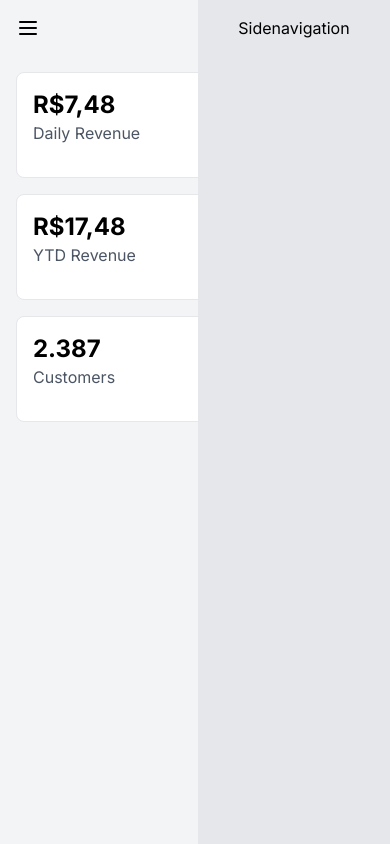
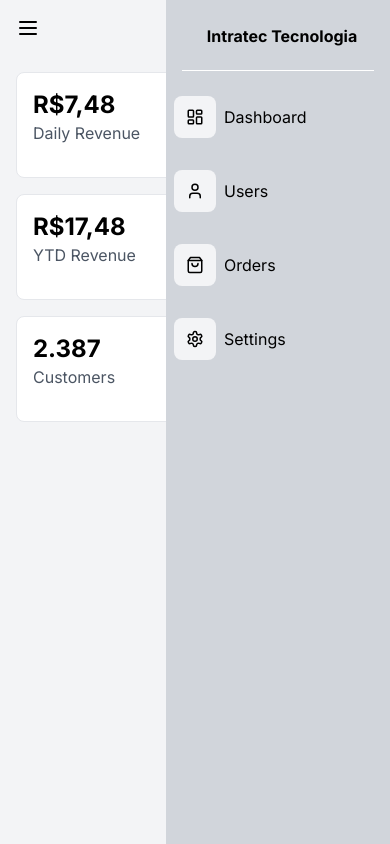
Before and after one commit to valdir-ti/dashboard-intratec, a Next.js app: page / in a window 390 px wide. Both pictures are taken after a click on the icon 28 px from the left and 28 px from the top of the page. Built offline with nearby package versions, Linux system fonts and the light colour scheme.

Commit message:
feat: add menu on side navigation

```diff
--- /dev/null
+++ b/src/components/Menu.tsx
@@ -0,0 +1,41 @@
+import React from 'react'
+
+import { Settings, User, ShoppingBag, LayoutDashboard } from 'lucide-react'
+import Link from 'next/link'
+
+type MenuProps = {
+    isOpen: boolean
+}
+
+const Menu = ({ isOpen }: MenuProps) => {
+  return (
+    <>
+        <Link href='/' className='flex items-center'>
+            <div className="bg-gray-100 hover:bg-gray-200 cursor-pointer my-4 p-3 rounded-lg inline-block ">
+                <LayoutDashboard size={18}/>
+            </div>
+            {isOpen && <h3 className='ml-2'>Dashboard</h3>}
+        </Link>
+        <Link href='/users' className='flex items-center'>
+            <div className="bg-gray-100 hover:bg-gray-200 cursor-pointer my-4 p-3 rounded-lg inline-block">
+                <User size={18}/>
+            </div>
+            {isOpen && <h3 className='ml-2'>Users</h3>}
+        </Link>
+        <Link href='/orders' className='flex items-center'>
+            <div className="bg-gray-100 hover:bg-gray-200 cursor-pointer my-4 p-3 rounded-lg inline-block">
+                <ShoppingBag size={18}/>
+            </div>
+            {isOpen && <h3 className='ml-2'>Orders</h3>}
+        </Link>
+        <Link href='/settings' className='flex items-center'>
+            <div className="bg-gray-100 hover:bg-gray-200 cursor-pointer my-4 p-3 rounded-lg inline-block">
+                <Settings size={18}/>
+            </div>
+            {isOpen && <h3 className='ml-2'>Settings</h3>}
+        </Link>
+    </>
+  )
+}
+
+export default Menu
--- a/src/components/SideNavigation.tsx
+++ b/src/components/SideNavigation.tsx
@@ -1,3 +1,5 @@
+import Menu from "./Menu";
+
 interface SideNavigationProps {
     mobilePosition: boolean;
     openMenu: boolean;
@@ -6,9 +8,13 @@ interface SideNavigationProps {
 const SideNavigation = ({ mobilePosition, openMenu }: SideNavigationProps) => {
 
     return mobilePosition && openMenu ? (
-      <aside className="absolute right-0 top-0 h-screen w-48 bg-gray-200">
-        <div className='mt-4 flex justify-center'>
-            Sidenavigation
+      <aside className="absolute right-0 top-0 h-screen w-56 bg-gray-300">
+        <div className='mt-4 flex justify-center items-center'>
+          <h3 className='ml-2 font-bold mt-2'>Intratec Tecnologia</h3>
+        </div>
+        <span className="border-b-[1px] border-white pl-48 ml-4"></span>
+        <div className="ml-2 mt-2">
+          <Menu isOpen={true}/>
         </div>
       </aside>
     ) : null;
--- a/src/components/Sidebar.tsx
+++ b/src/components/Sidebar.tsx
@@ -2,9 +2,10 @@
 
 import React from 'react'
 import Link from "next/link"
-import { Home, LayoutDashboard, Settings, ShoppingBag, User } from "lucide-react"
+import { Home } from "lucide-react"
 
 import useWindowSize, { Size } from '@/hooks/useWindowSize';
+import Menu from './Menu';
 
 type SidebarProps = {
     children: React.ReactNode
@@ -37,30 +38,7 @@ const Sidebar = ({children}: SidebarProps) => {
                         {isOpen && <h3 className='ml-2 font-bold'>Intratec Tecnologia</h3>}
                     </Link>
                     <span className="border-b-[1px] border-gray-200 w-full p-2"></span>
-                    <Link href='/' className='flex items-center'>
-                        <div className="bg-gray-100 hover:bg-gray-200 cursor-pointer my-4 p-3 rounded-lg inline-block">
-                            <LayoutDashboard size={18}/>
-                        </div>
-                        {isOpen && <h3 className='ml-2'>Dashboard</h3>}
-                    </Link>
-                    <Link href='/users' className='flex items-center'>
-                        <div className="bg-gray-100 hover:bg-gray-200 cursor-pointer my-4 p-3 rounded-lg inline-block">
-                            <User size={18}/>
-                        </div>
-                        {isOpen && <h3 className='ml-2'>Users</h3>}
-                    </Link>
-                    <Link href='/orders' className='flex items-center'>
-                        <div className="bg-gray-100 hover:bg-gray-200 cursor-pointer my-4 p-3 rounded-lg inline-block">
-                            <ShoppingBag size={18}/>
-                        </div>
-                        {isOpen && <h3 className='ml-2'>Orders</h3>}
-                    </Link>
-                    <Link href='/settings' className='flex items-center'>
-                        <div className="bg-gray-100 hover:bg-gray-200 cursor-pointer my-4 p-3 rounded-lg inline-block">
-                            <Settings size={18}/>
-                        </div>
-                        {isOpen && <h3 className='ml-2'>Settings</h3>}
-                    </Link>
+                    <Menu isOpen={isOpen}/>
                 </div>
                 <div>2</div>
             </div>
```
